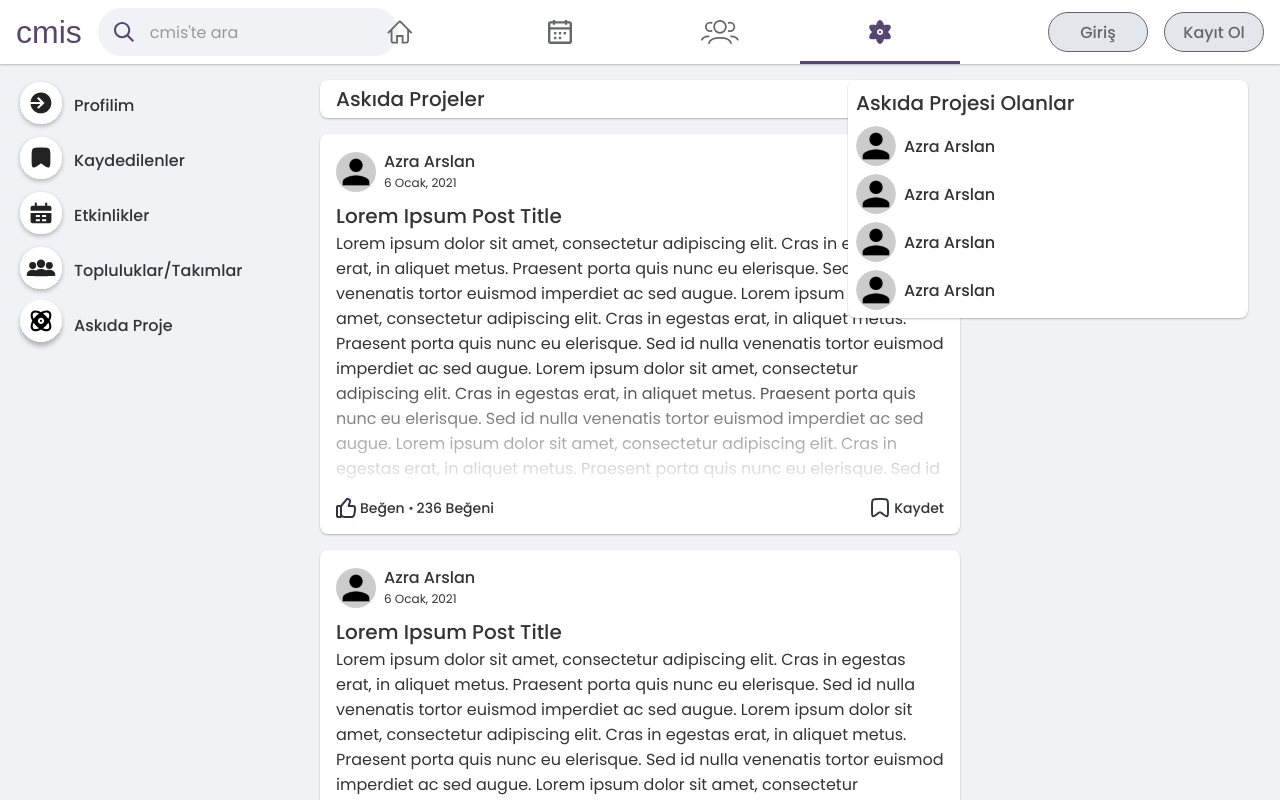
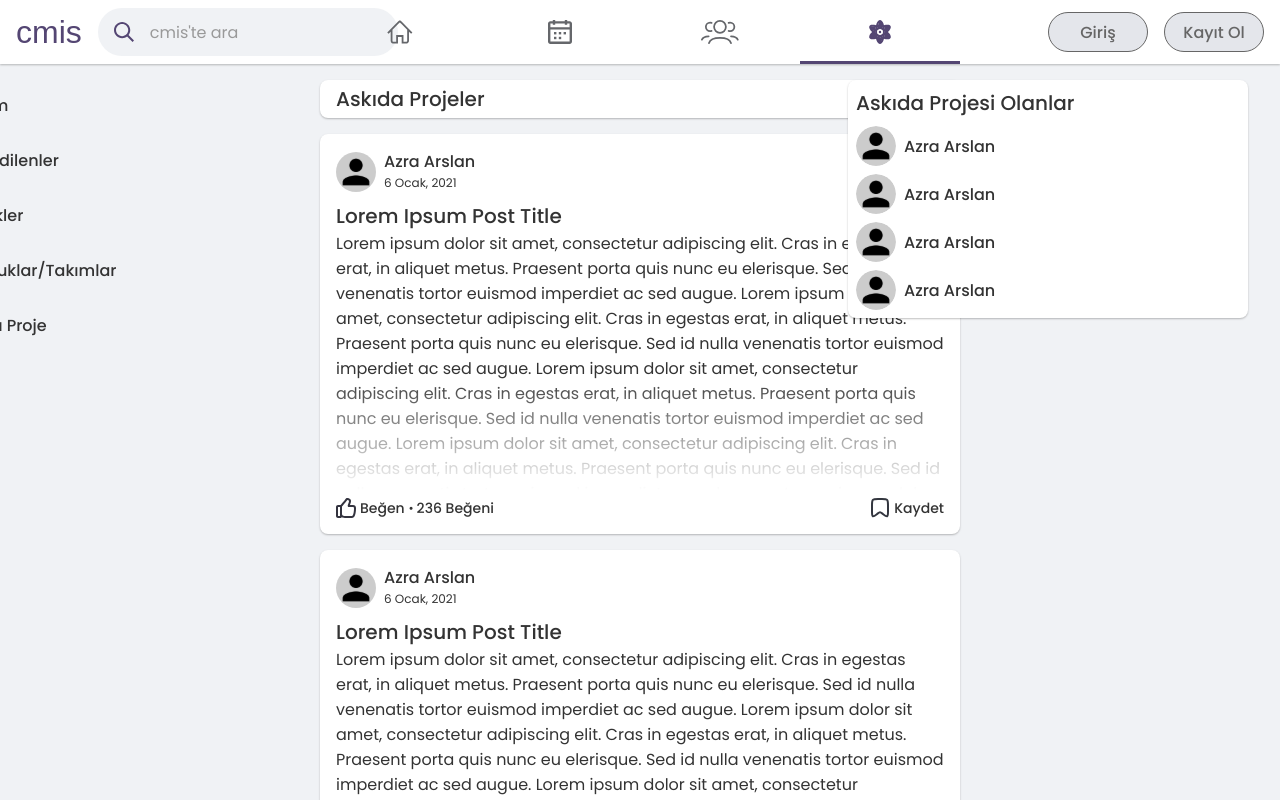
Before and after one commit to los-ingenieros-hermanos/cmis-web, a Next.js app: page /askida-proje in a window 1280 px wide. Shown: the top 800 px of the page. Built offline with nearby package versions, Linux system fonts and the light colour scheme; a web font is replaced by a local one.

Commit message:
Design improvement

```diff
--- a/components/HomePage/HomePage.module.scss
+++ b/components/HomePage/HomePage.module.scss
@@ -73,42 +73,12 @@
   }
 }
 
-// Side bar menu
-.left {
-    width: 400px;
-    position: absolute;
-    left: 16px;
-    top: 16px;
-    display: flex;
-    flex-direction: column;
-    align-items: flex-start;
-    gap: 5px;
-    padding: 0;
-
-    .item {
-      display: flex;
-      align-items: center;
-      gap: 8px;
-      cursor: pointer;
-      a {
-        color: #333;
-        font-weight: 500;
-        max-height: 50px;
-      }
-
-      img {
-        width: 50px;
-        height: 50px;
-        border-radius: 20px;
-      }
-    }
-}
 
 .right {
   @include panel;
   width: 400px;
   position: absolute;
-  right: 32px;
+  left: calc(50% + 335px);
   top: 16px;
   display: flex;
   flex-direction: column;
--- a/components/LeftMenu/LeftMenu.module.scss
+++ b/components/LeftMenu/LeftMenu.module.scss
@@ -5,7 +5,7 @@
 .left {
     width: 400px;
     position: absolute;
-    left: 16px;
+    right: calc(50% + 350px);
     top: 16px;
     display: flex;
     flex-direction: column;
```
